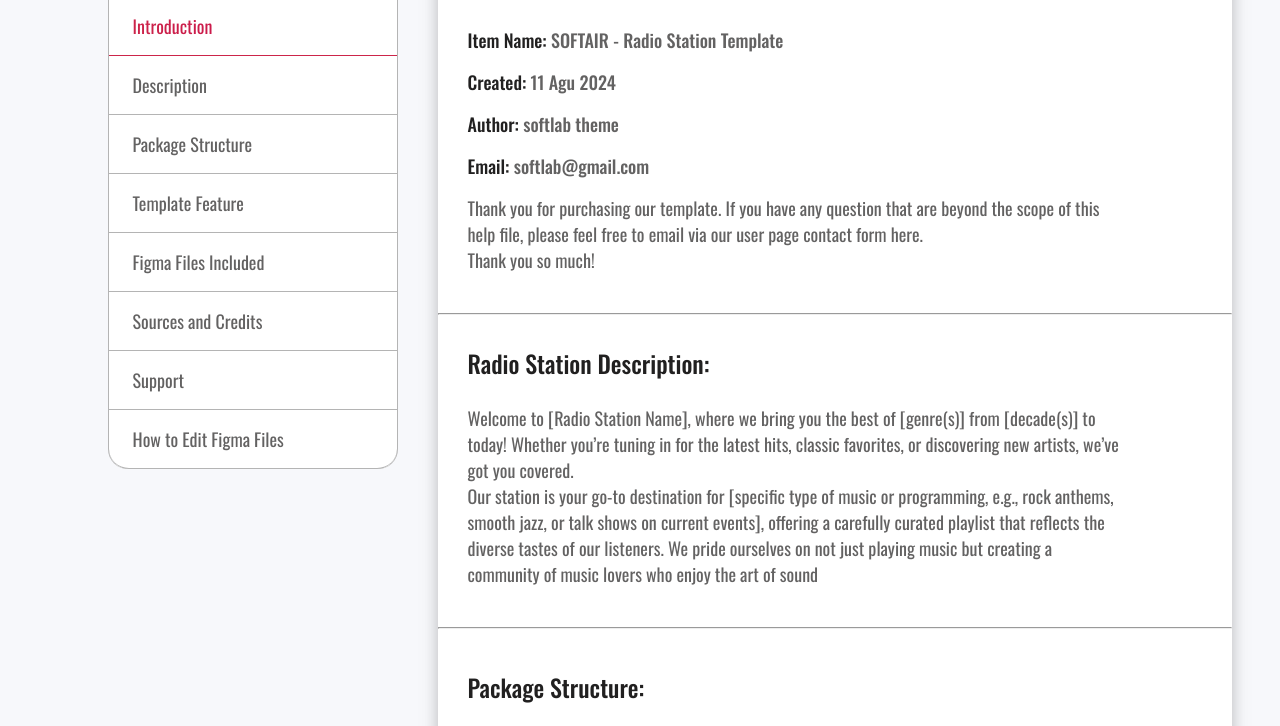
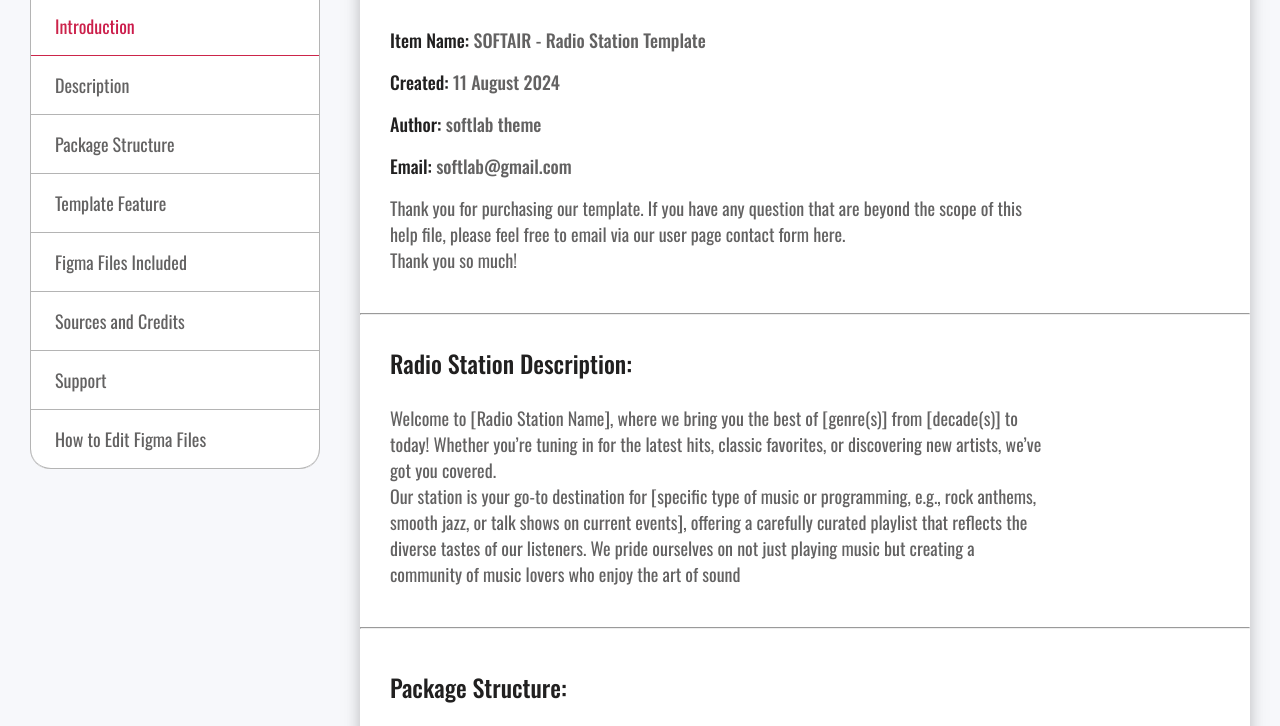
Before and after one commit to Zubaer-ahamad/radia-station-doc, a plain HTML site: page index.html in a window 1280 px wide. Shown: the part 119-845 px from the top of the page. Drawn offline with nearby package versions, Linux system fonts and the light colour scheme; a web font is replaced by a local one.

Commit message:
fix 992 media query

```diff
--- a/index.html
+++ b/index.html
@@ -44,7 +44,7 @@
             <div class="introduction-section">
                 <h4 class="intro-title">Item Name: <span class="intro-subtitle">SOFTAIR - Radio Station
                             Template</span></h4>
-                <h4 class="intro-title">Created: <span class="intro-subtitle">11 Agu 2024</span></h4>
+                <h4 class="intro-title">Created: <span class="intro-subtitle">11 August 2024</span></h4>
                 <h4 class="intro-title">Author: <span class="intro-subtitle">softlab theme</span></h4>
                 <h4 class="intro-title">Email: <span class="intro-subtitle">softlab@gmail.com</span></h4>
                 <p class="description-heading intro-description">Thank you for purchasing our template. If you have any
--- a/style.css
+++ b/style.css
@@ -22,8 +22,8 @@ a {
 
 .softair-doc {
     display: flex;
-    justify-content: center;
-    align-items: start;
+    /*justify-content: center;*/
+    /*align-items: start;*/
     gap: 40px;
 }
 
@@ -78,10 +78,10 @@ nav {
 }
 
 .right-sidebar {
-    max-width: 950px;
+    width: 950px;
     fill: #FFF;
     filter: drop-shadow(0px 1px 10px rgba(0, 0, 0, 0.10));
-    margin-top: 60px;
+    margin: 60px 60px 0 0;
 }
 
 .right-heading-title {
@@ -233,11 +233,11 @@ ul, ol {
 /* ==============================Extra Large Device============================== */
 @media (min-width: 992px) and (max-width: 1299.98px) {
     .left-sidebar {
-        margin-top: 30px;
+        margin: 30px 0 0 30px;
     }
 
     .right-sidebar {
-        margin-top: 30px;
+        margin: 30px 30px 0 0;
     }
 }
 
```
